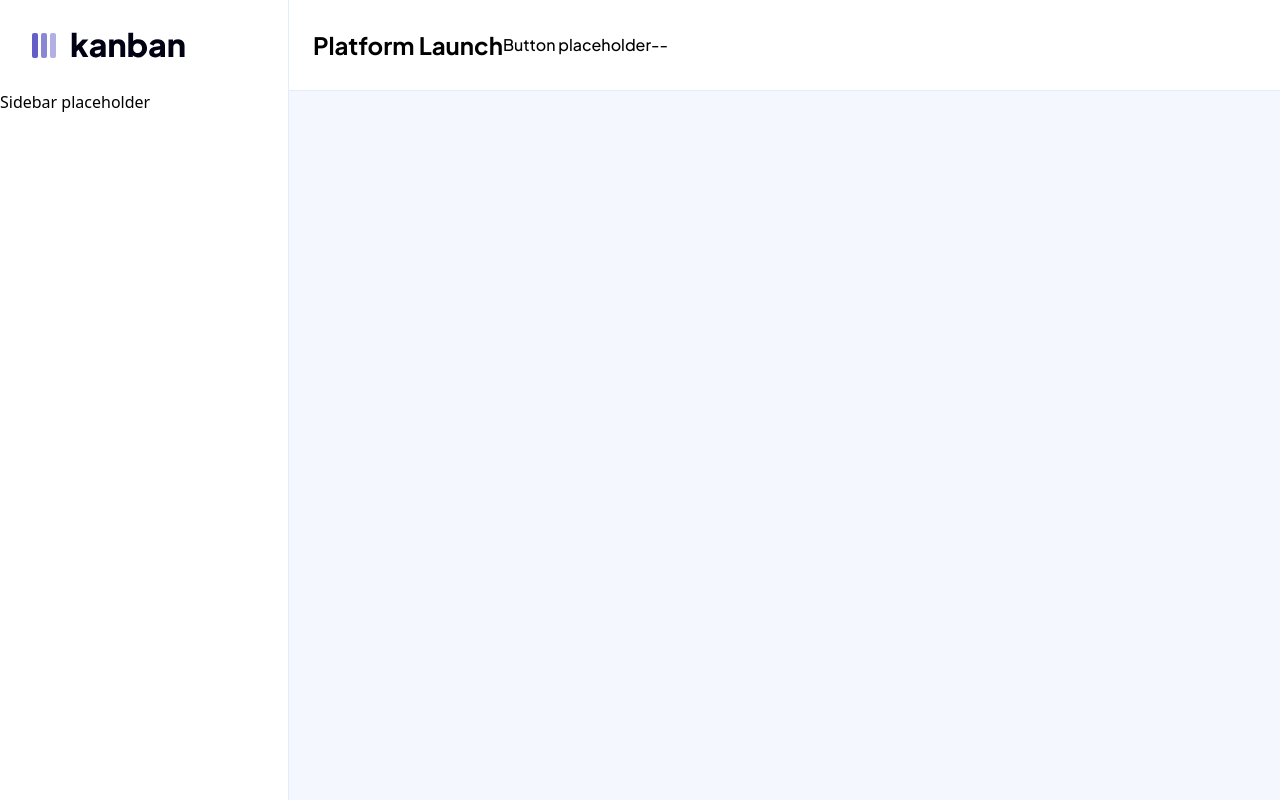
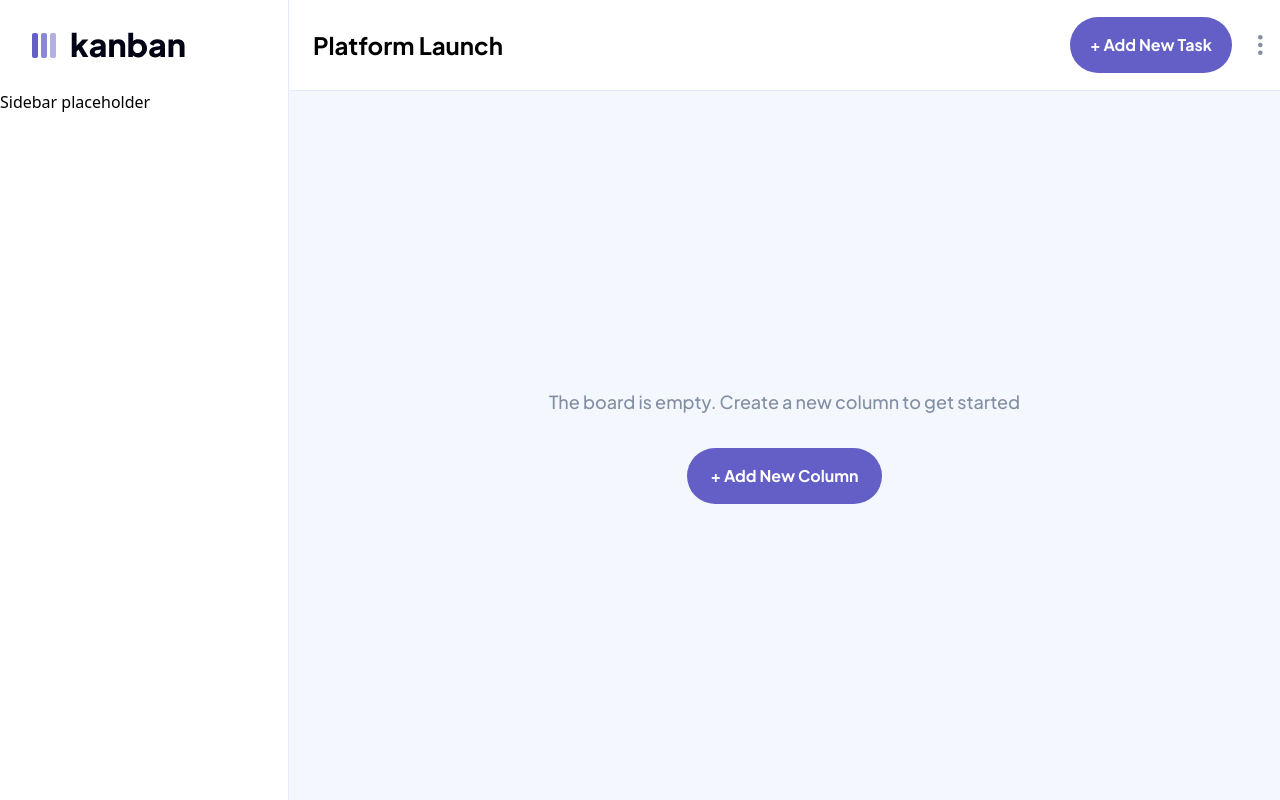
Before and after one commit to jonaszb/kanban-next, a Next.js app: page / in a window 1280 px wide. Built offline with nearby package versions, Linux system fonts and the light colour scheme.

Commit message:
Add primary buttons

```diff
--- /dev/null
+++ b/components/Buttons/Buttons.tsx
@@ -0,0 +1,26 @@
+import { FC } from 'react';
+
+const ButtonBase: FC<{ fullWidth?: boolean; className?: string } & React.ComponentProps<'button'>> = (props) => {
+    const { fullWidth, className, ...restProps } = props;
+    return (
+        <button
+            className={`transition-color rounded-full py-4 px-6 font-jakarta text-base font-bold text-white disabled:opacity-25 ${
+                fullWidth ? 'w-full' : 'w-fit'
+            } ${className || ''}`}
+            {...restProps}
+        >
+            {props.children}
+        </button>
+    );
+};
+
+const ButtonPrimaryLarge: FC<React.ComponentProps<'button'>> = (props) => {
+    const { className, ...restProps } = props;
+    return (
+        <ButtonBase className={`bg-primary enabled:hover:bg-primary-light ${className || ''}`} {...restProps}>
+            {props.children}
+        </ButtonBase>
+    );
+};
+
+export { ButtonPrimaryLarge };
--- a/components/layout/Header.tsx
+++ b/components/layout/Header.tsx
@@ -1,10 +1,20 @@
+import Image from 'next/image';
+import { ButtonPrimaryLarge } from '../Buttons/Buttons';
+import EllipsisIcon from './icon-vertical-ellipsis.svg';
+import PlusIcon from './icon-add-task-mobile.svg';
+
 const Header = () => {
     return (
-        <header className="flex content-between items-center border-lines-light bg-white font-jakarta dark:border-lines-dark dark:bg-dark-grey dark:text-white sm:border-l">
+        <header className="flex items-center justify-between border-lines-light bg-white font-jakarta dark:border-lines-dark dark:bg-dark-grey dark:text-white sm:border-l">
             <h1 className="text-lg sm:ml-6 sm:text-xl sm:font-bold lg:text-2xl">Platform Launch</h1>
-            <div>
-                <button>Button placeholder</button>
-                <span>--</span>
+            <div className="flex items-center">
+                <ButtonPrimaryLarge name="new-task" className="mr-2 !px-5 py-3 sm:mr-4 sm:py-4">
+                    <span className="hidden sm:block">+ Add New Task</span>
+                    <Image src={PlusIcon} alt="Plus icon" className="sm:hidden" />
+                </ButtonPrimaryLarge>
+                <button className="mr-2 inline-flex w-6 justify-center">
+                    <Image src={EllipsisIcon} alt="Ellipsis icon" />
+                </button>
             </div>
         </header>
     );
--- a/pages/index.tsx
+++ b/pages/index.tsx
@@ -1,4 +1,5 @@
 import Head from 'next/head';
+import { ButtonPrimaryLarge } from '../components/Buttons/Buttons';
 
 export default function Home() {
     return (
@@ -9,7 +10,10 @@ export default function Home() {
                 <meta name="viewport" content="width=device-width, initial-scale=1" />
                 <link rel="icon" href="/favicon.png" />
             </Head>
-            <main></main>
+            <main className="text-bold flex h-full flex-col items-center justify-center px-4 text-center font-jakarta text-lg text-mid-grey">
+                <p className="mb-8">The board is empty. Create a new column to get started</p>
+                <ButtonPrimaryLarge>+ Add New Column</ButtonPrimaryLarge>
+            </main>
         </>
     );
 }
--- a/styles/globals.css
+++ b/styles/globals.css
@@ -3,7 +3,3 @@
 @tailwind base;
 @tailwind components;
 @tailwind utilities;
-
-body {
-  background-color: #F4F7FD;
-}
```
Also changed, not shown: components/layout/icon-add-task-mobile.svg (added), components/layout/icon-vertical-ellipsis.svg (added).
